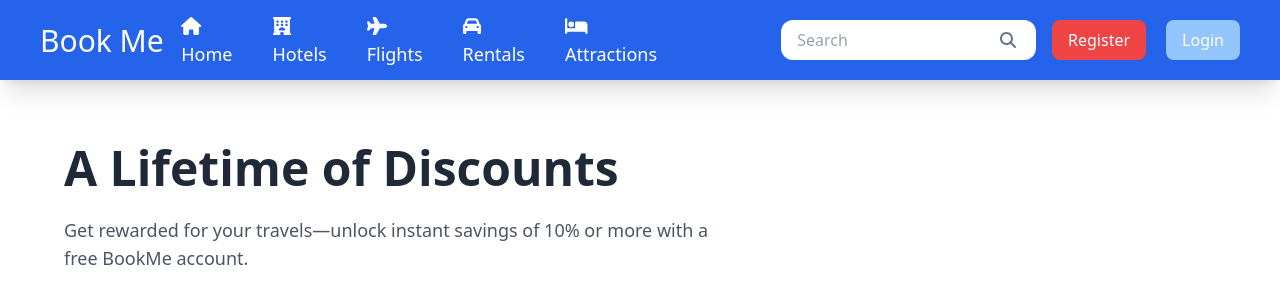
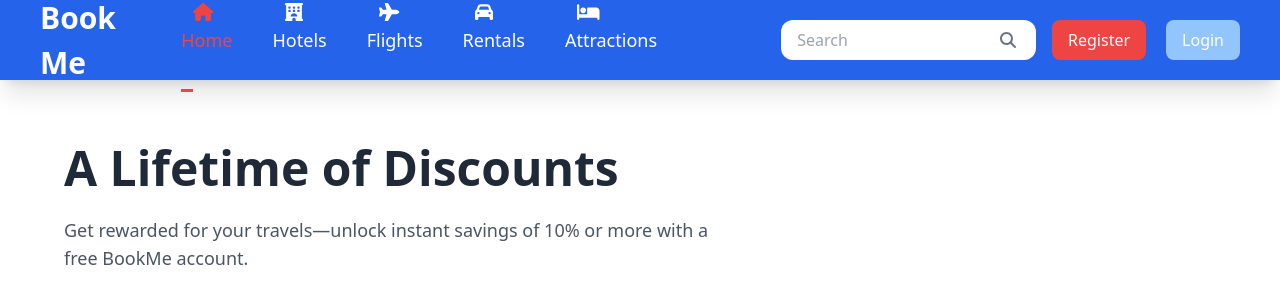
Before and after one commit to Asim1O1/Booking-App, a React (Vite) app in the folder Booking/: page / in a window 1280 px wide. Shown: the top 304 px of the page. Built offline with nearby package versions, Linux system fonts and the light colour scheme.

Commit message:
active class and hover effects colors

```diff
--- a/Booking/src/components/navbar.jsx
+++ b/Booking/src/components/navbar.jsx
@@ -1,7 +1,6 @@
 import React from "react";
-import { Link } from "react-router-dom";
+import { Link, useLocation } from "react-router-dom";
 import { FontAwesomeIcon } from "@fortawesome/react-fontawesome";
-// import "@fontsource/open-sans-condensed";
 import {
   faHome,
   faHotel,
@@ -14,45 +13,78 @@ import {
 import Button from "./button";
 
 const NavBar = () => {
+  const location = useLocation();
+
+  const linkClass =
+    "text-lg px-3 py-1 mr-4 transition-all relative after:absolute after:-bottom-2 after:left-0 after:w-0 after:h-[3px] after:bg-red-500 after:transition-all after:duration-300 hover:after:w-full hover:after:left-0 hover:text-red-500";
+  const activeLinkClass = "after:w-full after:left-0 text-red-500";
+
   return (
     <header className="w-full h-20 flex justify-between items-center bg-blue-600 text-white shadow-xl fixed top-0 backdrop-blur-3 z-[100] font-sans">
       <div className="flex items-center w-1/3">
         <ul className="hidden lg:flex items-center">
-          <li className="ml-10 text-[30px]">Book Me</li>
+          <li className="ml-10 text-[30px] font-bold">Book Me</li>
         </ul>
       </div>
-      <ul className="hidden lg:flex w-2/4 justify-around">
-        <li className="text-lg hover:bg-red-500 hover:shadow-2xl transition-all px-3 py-1 rounded-xl mr-4">
-          <Link to="/">
+
+      <ul className="hidden lg:flex w-2/3 justify-around">
+        <li className="text-lg hover:bg-red-200 hover:shadow-2xl transition-all px-3 py-1 rounded-xl mr-4">
+          <Link
+            to="/"
+            className={`${linkClass} ${
+              location.pathname === "/" ? activeLinkClass : ""
+            }`}
+          >
             <FontAwesomeIcon icon={faHome} className="mr-2 text-white-500" />
             Home
           </Link>
         </li>
-        <li className="text-lg hover:bg-red-500 hover:shadow-2xl transition-all px-3 py-1 rounded-xl mr-4">
-          <Link to="/hotel">
+        <li className="text-lg hover:bg-red-200 hover:shadow-2xl transition-all px-3 py-1 rounded-xl mr-4">
+          <Link
+            to="/hotel"
+            className={`${linkClass} ${
+              location.pathname === "/hotel" ? activeLinkClass : ""
+            }`}
+          >
             <FontAwesomeIcon icon={faHotel} className="mr-2 text-white-500" />
             Hotels
           </Link>
         </li>
-        <li className="text-lg hover:bg-red-500 hover:shadow-2xl transition-all px-3 py-1 rounded-xl mr-4">
-          <Link to="/flights">
+        <li className="text-lg  hover:shadow-2xl transition-all px-3 py-1 rounded-xl mr-4">
+          <Link
+            to="/flights"
+            className={`${linkClass} ${
+              location.pathname === "/flights" ? activeLinkClass : ""
+            }`}
+          >
             <FontAwesomeIcon icon={faPlane} className="mr-2 text-white-500" />
             Flights
           </Link>
         </li>
         <li className="text-lg hover:bg-red-500 hover:shadow-2xl transition-all px-3 py-1 rounded-xl mr-4">
-          <Link to="/car">
+          <Link
+            to="/car"
+            className={`${linkClass} ${
+              location.pathname === "/car" ? activeLinkClass : ""
+            }`}
+          >
             <FontAwesomeIcon icon={faCar} className="mr-2 text-white-500" />
             Rentals
           </Link>
         </li>
         <li className="text-lg hover:bg-red-600 hover:shadow-2xl transition-all px-3 py-1 rounded-xl mr-4">
-          <Link to="/about">
+          <Link
+            to="/about"
+            className={`${linkClass} ${
+              location.pathname === "/about" ? activeLinkClass : ""
+            }`}
+          >
             <FontAwesomeIcon icon={faBed} className="mr-2 text-white-500" />
             Attractions
           </Link>
         </li>
       </ul>
+
       <ul className="hidden lg:flex items-center w-1/3">
         <li className="relative ml-24">
           <input
@@ -66,6 +98,7 @@ const NavBar = () => {
           />
         </li>
       </ul>
+
       <Button className="px-4 py-2 rounded-lg text-white bg-red-500 hover:bg-red-600">
         Register
       </Button>
```
